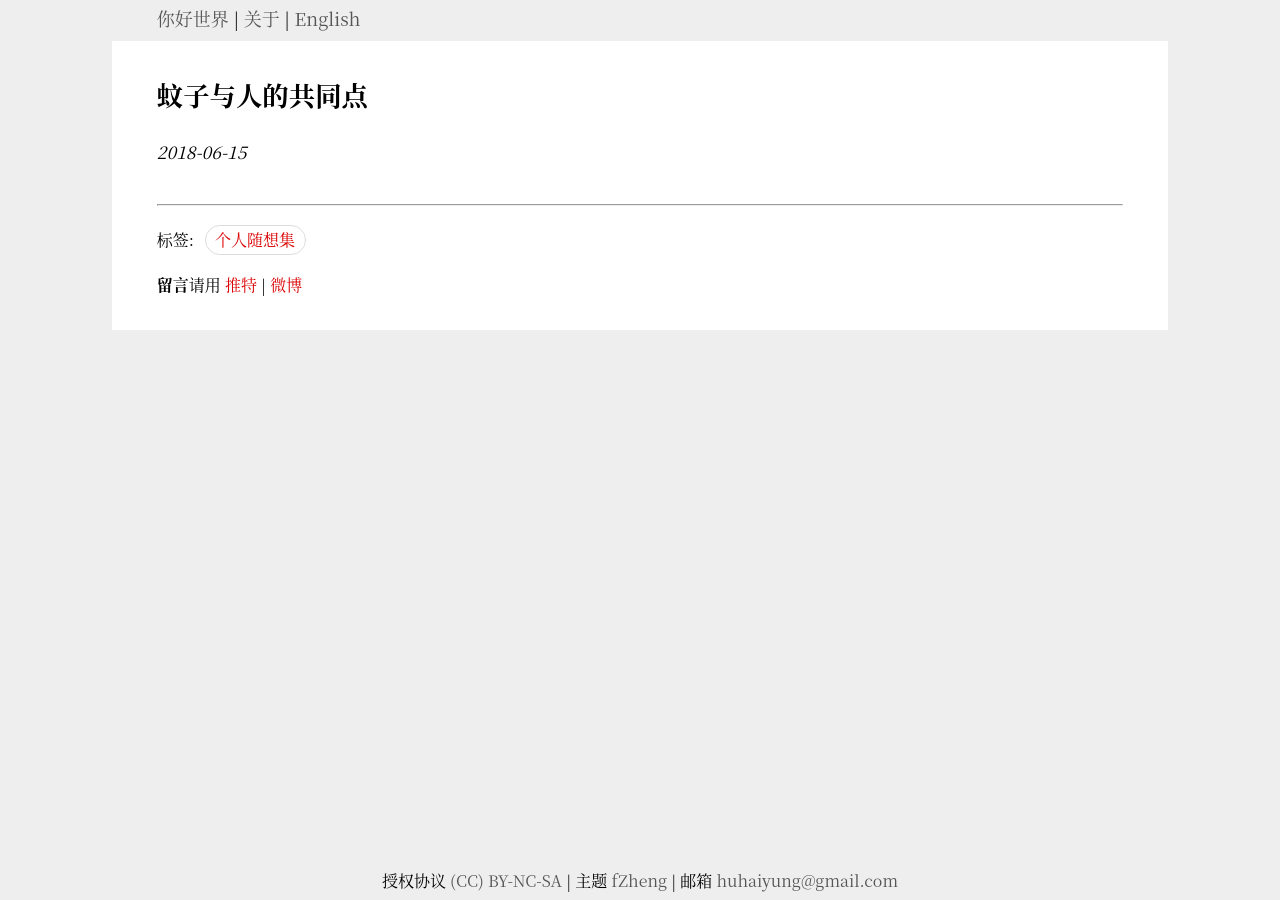
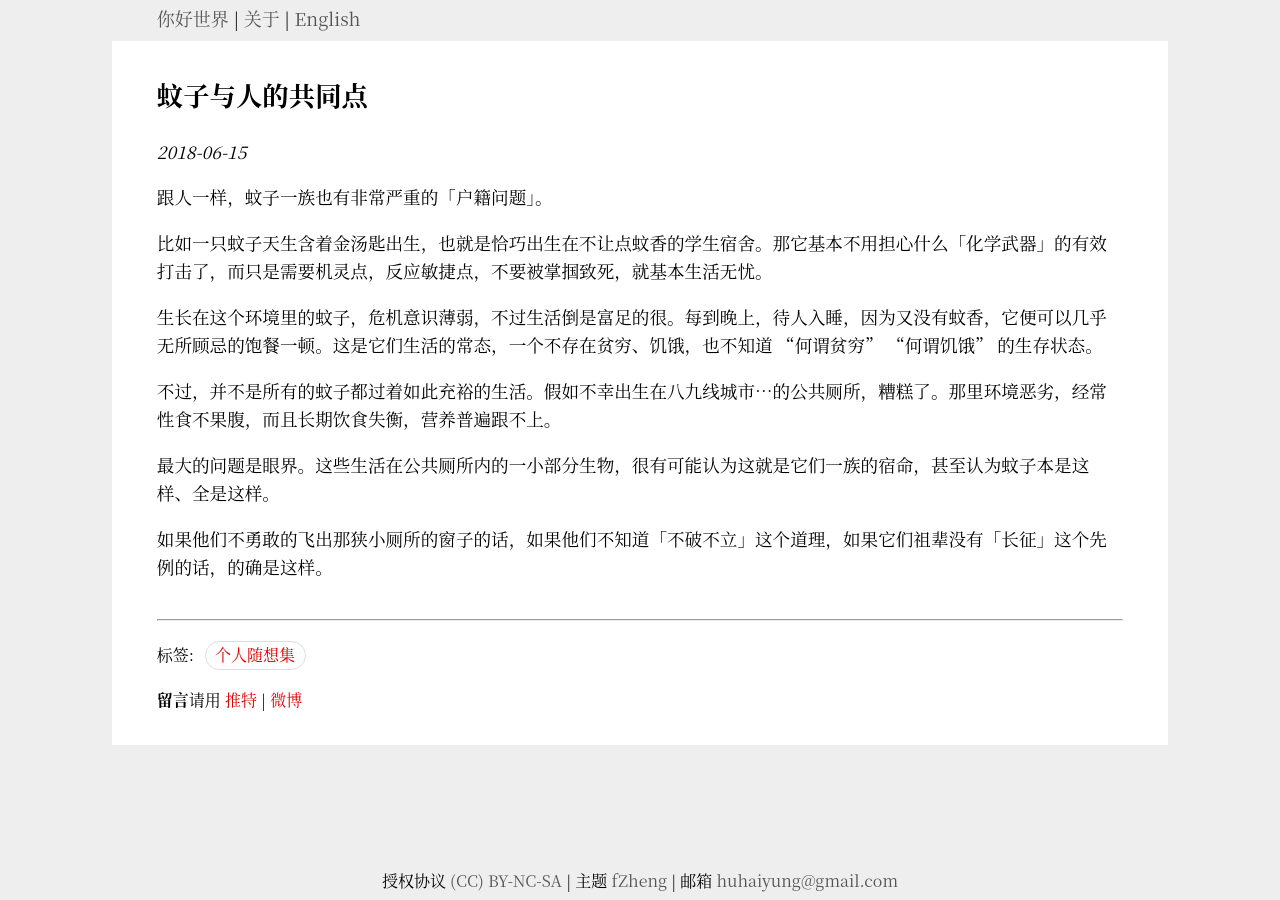
Before and after one commit to Haiyung/haiyung.github.io, a Jekyll site: the page built from _posts/2018-06-15-mosquitoes-and-people.md, in a window 1280 px wide. Built offline with Jekyll 4.4.1, drawn with Linux system fonts in a browser that asks for light colours.

Commit message:
article: fulfill an article

```diff
--- a/_posts/2018-06-15-mosquitoes-and-people.md
+++ b/_posts/2018-06-15-mosquitoes-and-people.md
@@ -5,3 +5,15 @@ date: 2018-06-15 07:29:00
 categories: cn
 tags: 个人随想集
 ---
+
+跟人一样，蚊子一族也有非常严重的「户籍问题」。
+
+比如一只蚊子天生含着金汤匙出生，也就是恰巧出生在不让点蚊香的学生宿舍。那它基本不用担心什么「化学武器」的有效打击了，而只是需要机灵点，反应敏捷点，不要被掌掴致死，就基本生活无忧。
+
+生长在这个环境里的蚊子，危机意识薄弱，不过生活倒是富足的很。每到晚上，待人入睡，因为又没有蚊香，它便可以几乎无所顾忌的饱餐一顿。这是它们生活的常态，一个不存在贫穷、饥饿，也不知道 "何谓贫穷" "何谓饥饿" 的生存状态。
+
+不过，并不是所有的蚊子都过着如此充裕的生活。假如不幸出生在八九线城市...的公共厕所，糟糕了。那里环境恶劣，经常性食不果腹，而且长期饮食失衡，营养普遍跟不上。
+
+最大的问题是眼界。这些生活在公共厕所内的一小部分生物，很有可能认为这就是它们一族的宿命，甚至认为蚊子本是这样、全是这样。
+
+如果他们不勇敢的飞出那狭小厕所的窗子的话，如果他们不知道「不破不立」这个道理，如果它们祖辈没有「长征」这个先例的话，的确是这样。
```
